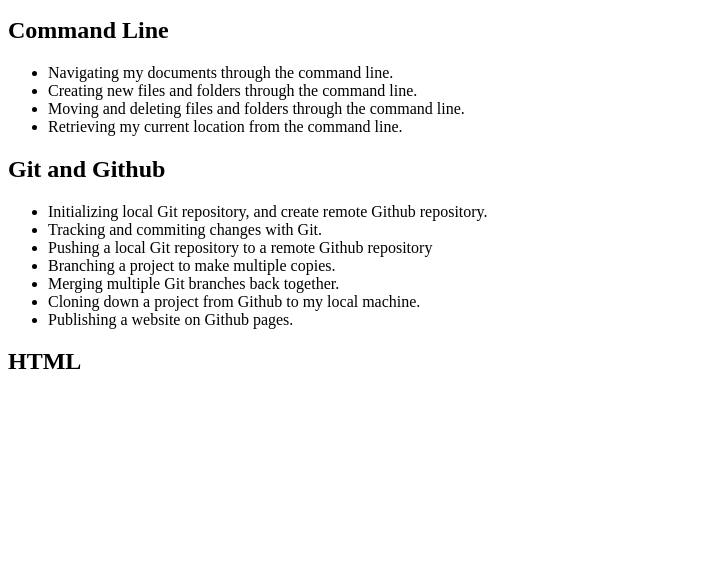
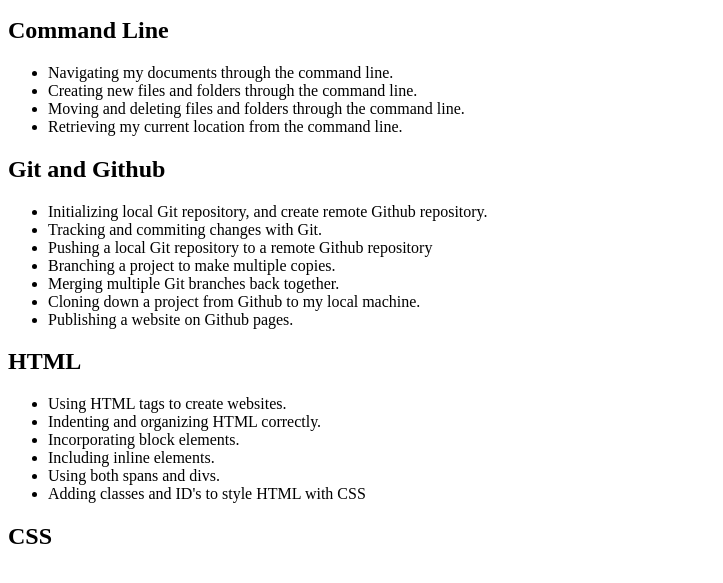
Before and after one commit to DakotaDye/my-first-section, a plain HTML site: page index.html in a window 1280 px wide. Shown: the part 101-684 px from the top of the page, without its empty margins (0-723 px from the left). Drawn offline with Linux system fonts and the light colour scheme.

Commit message:
add info on HTML

```diff
--- a/index.html
+++ b/index.html
@@ -27,7 +27,15 @@
     <li>Publishing a website on Github pages.</li>
   </ul>
   <h2>HTML</h2>
-
+  <ul>
+    <li>Using HTML tags to create websites.</li>
+    <li>Indenting and organizing HTML correctly.</li>
+    <li>Incorporating block elements.</li>
+    <li>Including inline elements.</li>
+    <li>Using both spans and divs.</li>
+    <li>Adding classes and ID's to style HTML with CSS</li>
+  </ul>
+  <h2>CSS</h2>
 </body>
 
 </html>
```
